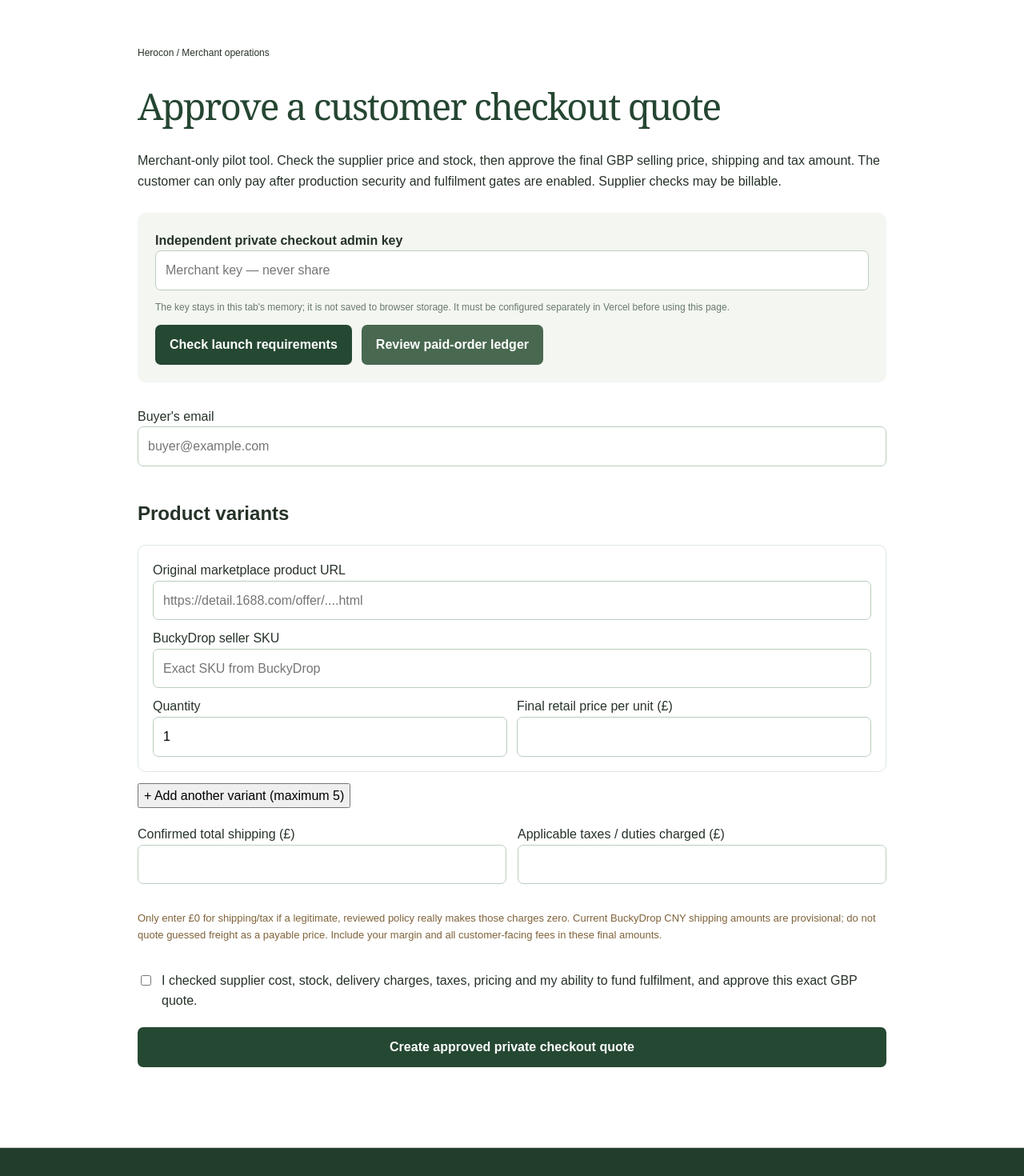
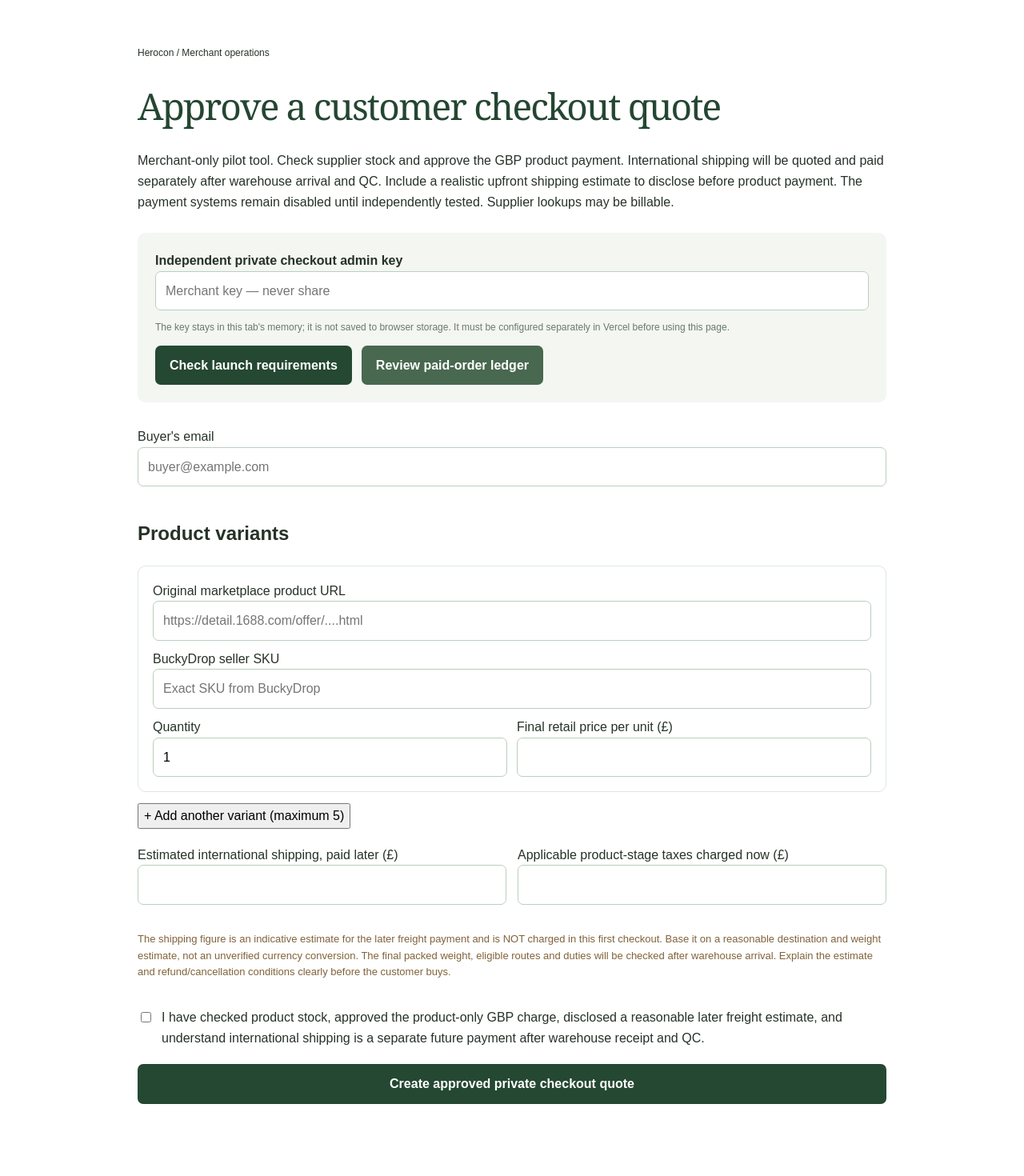
Before and after one commit to aminabdul339-byte/herocon, a Next.js app: page /admin/checkout in a window 1280 px wide. Shown: the top 1470 px of the page at 80% size. Built offline with nearby package versions, Linux system fonts and the light colour scheme.

Commit message:
Change merchant quote tool to upfront products and later estimated shipping

```diff
--- a/app/admin/checkout/page.tsx
+++ b/app/admin/checkout/page.tsx
@@ -87,7 +87,7 @@ export default function MerchantCheckout(){
  return <main style={{padding:"45px 22px 100px",maxWidth:980,margin:"auto",fontFamily:"Arial,sans-serif",lineHeight:1.6}}>
   <p style={{fontSize:12}}><Link href="/">Herocon</Link> / Merchant operations</p>
   <h1 style={{font:"400 46px/1.1 Georgia,serif",color:"#254632"}}>Approve a customer checkout quote</h1>
-  <p>Merchant-only pilot tool. Check the supplier price and stock, then approve the final GBP selling price, shipping and tax amount. The customer can only pay after production security and fulfilment gates are enabled. Supplier checks may be billable.</p>
+  <p>Merchant-only pilot tool. Check supplier stock and approve the GBP product payment. International shipping will be quoted and paid separately after warehouse arrival and QC. Include a realistic upfront shipping estimate to disclose before product payment. The payment systems remain disabled until independently tested. Supplier lookups may be billable.</p>
   <section style={{background:"#f3f6f1",padding:22,borderRadius:10,marginTop:26}}>
    <label style={{display:"block",fontWeight:700}}>Independent private checkout admin key</label>
    <input type="password" value={key} onChange={e=>setKey(e.target.value)} autoComplete="off" placeholder="Merchant key — never share" style={field}/>
@@ -137,16 +137,16 @@ export default function MerchantCheckout(){
     <button type="button" disabled={lines.length>=5} onClick={()=>setLines(old=>[...old,blank()])}>+ Add another variant (maximum 5)</button>
    </section>
    <div style={{display:"grid",gridTemplateColumns:"1fr 1fr",gap:14}}>
-    <label>Confirmed total shipping (£)<input style={field} type="number" min="0" max="1000" step=".01" required value={shipping} onChange={e=>setShipping(e.target.value)}/></label>
-    <label>Applicable taxes / duties charged (£)<input style={field} type="number" min="0" max="1000" step=".01" required value={tax} onChange={e=>setTax(e.target.value)}/></label>
+    <label>Estimated international shipping, paid later (£)<input style={field} type="number" min=".01" max="1000" step=".01" required value={shipping} onChange={e=>setShipping(e.target.value)}/></label>
+    <label>Applicable product-stage taxes charged now (£)<input style={field} type="number" min="0" max="1000" step=".01" required value={tax} onChange={e=>setTax(e.target.value)}/></label>
    </div>
-   <p style={{fontSize:13,color:"#80633b"}}>Only enter £0 for shipping/tax if a legitimate, reviewed policy really makes those charges zero. Current BuckyDrop CNY shipping amounts are provisional; do not quote guessed freight as a payable price. Include your margin and all customer-facing fees in these final amounts.</p>
-   <label style={{display:"flex",gap:10,alignItems:"start"}}><input style={{marginTop:6}} type="checkbox" checked={approved} onChange={e=>setApproved(e.target.checked)} required/><span>I checked supplier cost, stock, delivery charges, taxes, pricing and my ability to fund fulfilment, and approve this exact GBP quote.</span></label>
+   <p style={{fontSize:13,color:"#80633b"}}>The shipping figure is an indicative estimate for the later freight payment and is NOT charged in this first checkout. Base it on a reasonable destination and weight estimate, not an unverified currency conversion. The final packed weight, eligible routes and duties will be checked after warehouse arrival. Explain the estimate and refund/cancellation conditions clearly before the customer buys.</p>
+   <label style={{display:"flex",gap:10,alignItems:"start"}}><input style={{marginTop:6}} type="checkbox" checked={approved} onChange={e=>setApproved(e.target.checked)} required/><span>I have checked product stock, approved the product-only GBP charge, disclosed a reasonable later freight estimate, and understand international shipping is a separate future payment after warehouse receipt and QC.</span></label>
    <button style={button} disabled={busy||key.length<32||!approved} type="submit">{busy?"Verifying seller and saving…":"Create approved private checkout quote"}</button>
   </form>
   {notice&&<p role="status" style={{padding:14,background:"#edf4e9",borderRadius:6}}>{notice}</p>}
   {result&&<section style={{padding:20,border:"1px solid #d3e1d0",borderRadius:10}}>
-   <h2>Quote created: £{result.totalGBP}</h2><p>For {result.customerEmail}. Expires {new Date(result.expiresAt).toLocaleString("en-GB")}</p>
+   <h2>Product-stage quote created: £{result.totalGBP} due first</h2><p>For {result.customerEmail}. Expires {new Date(result.expiresAt).toLocaleString("en-GB")}</p>
    <p><Link href={result.checkoutUrl}>{result.checkoutUrl}</Link></p>
    <button type="button" onClick={()=>navigator.clipboard.writeText(result.checkoutUrl)}>Copy private buyer link</button>
    <div style={{marginTop:15}}>
```
